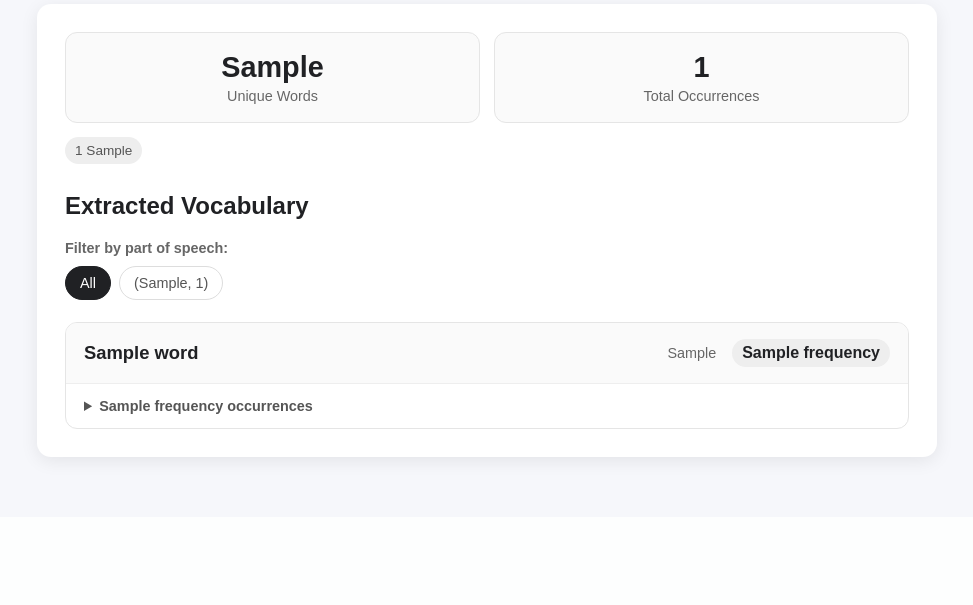
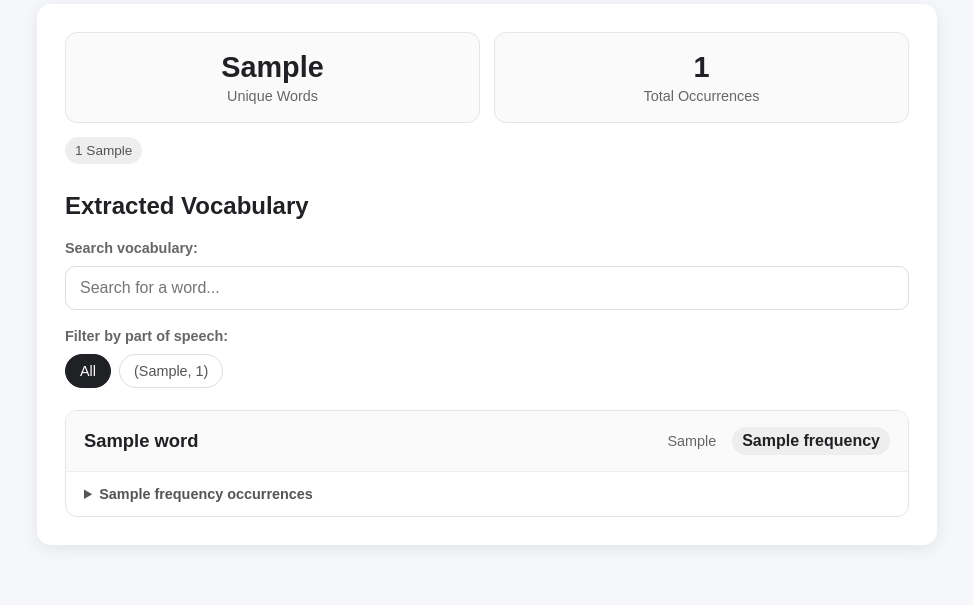
Before and after one commit to Joycie221/korean-vocab-extractor, a Flask app: template templates/index.html in a window 1280 px wide. Shown: the part 511-1116 px from the top of the page, without its empty margins (153-1126 px from the left). Before the commit the page ends 977 px from the top, so only its background shows below. Run offline with Flask 3, Linux system fonts and the light colour scheme; the template is opened without the code that fills it: most values are stand-ins (such as "Sample title", 1, 10 or a date in 2020).

Commit message:
Add vocabulary search

```diff
--- a/static/style.css
+++ b/static/style.css
@@ -277,3 +277,39 @@ th {
     border-color: #202124;
     color: white;
 }
+
+.vocabulary-controls {
+    margin-bottom: 22px;
+}
+
+.search-section {
+    margin-bottom: 18px;
+}
+
+.vocabulary-search {
+    width: 100%;
+    padding: 12px 14px;
+    border: 1px solid #dddddd;
+    border-radius: 10px;
+    background: #ffffff;
+    color: #202124;
+    font-size: 1rem;
+}
+
+.vocabulary-search:focus {
+    outline: none;
+    border-color: #555;
+}
+
+.filter-section {
+    margin-bottom: 0;
+}
+
+.no-results-message {
+    padding: 18px;
+    border: 1px solid #e5e5e5;
+    border-radius: 10px;
+    background: #fafafa;
+    color: #666;
+    text-align: center;
+}
--- a/templates/index.html
+++ b/templates/index.html
@@ -74,6 +74,25 @@
 
                 <h2>Extracted Vocabulary</h2>
 
+                <div class="vocabulary-controls">
+
+                    <div class="search-section">
+                        <label
+                            for="vocabulary-search"
+                            class="filter-label"
+                        >
+                            Search vocabulary:
+                        </label>
+
+                        <input
+                            type="search"
+                            id="vocabulary-search"
+                            class="vocabulary-search"
+                            placeholder="Search for a word..."
+                            autocomplete="off"
+                        >
+                    </div>
+
                     <div class="filter-section">
                         <span class="filter-label">
                             Filter by part of speech:
@@ -100,11 +119,22 @@
                         </div>
                     </div>
 
+                </div>
+
+                <p
+                    id="no-results-message"
+                    class="no-results-message"
+                    hidden
+                >
+                    No vocabulary matches your search.
+                </p>
+
                 <div class="vocabulary-list">
                     {% for item in vocab_list %}
                         <article
                             class="vocabulary-item"
                             data-pos="{{ item.part_of_speech }}"
+                            data-word="{{ item.word }}"
                         >
                             <div class="vocabulary-header">
                                 <span class="vocab-word">
@@ -154,9 +184,51 @@
         const vocabularyItems =
             document.querySelectorAll(".vocabulary-item");
 
+        const searchInput =
+            document.querySelector("#vocabulary-search");
+
+        const noResultsMessage =
+            document.querySelector("#no-results-message");
+
+        let selectedPartOfSpeech = "All";
+
+        function updateVocabularyDisplay() {
+            const searchTerm =
+                searchInput.value.trim().toLowerCase();
+
+            let visibleItems = 0;
+
+            vocabularyItems.forEach((item) => {
+                const itemPartOfSpeech =
+                    item.dataset.pos;
+
+                const itemWord =
+                    item.dataset.word.toLowerCase();
+
+                const matchesPartOfSpeech =
+                    selectedPartOfSpeech === "All" ||
+                    itemPartOfSpeech === selectedPartOfSpeech;
+
+                const matchesSearch =
+                    itemWord.includes(searchTerm);
+
+                const shouldShow =
+                    matchesPartOfSpeech && matchesSearch;
+
+                item.hidden = !shouldShow;
+
+                if (shouldShow) {
+                    visibleItems += 1;
+                }
+            });
+
+            noResultsMessage.hidden =
+                visibleItems !== 0;
+        }
+
         filterButtons.forEach((button) => {
             button.addEventListener("click", () => {
-                const selectedPartOfSpeech =
+                selectedPartOfSpeech =
                     button.dataset.filter;
 
                 filterButtons.forEach((otherButton) => {
@@ -165,18 +237,14 @@
 
                 button.classList.add("active");
 
-                vocabularyItems.forEach((item) => {
-                    const itemPartOfSpeech =
-                        item.dataset.pos;
-
-                    const shouldShow =
-                        selectedPartOfSpeech === "All" ||
-                        itemPartOfSpeech === selectedPartOfSpeech;
-
-                    item.hidden = !shouldShow;
+                updateVocabularyDisplay();
             });
         });
-        });
+
+        searchInput.addEventListener(
+            "input",
+            updateVocabularyDisplay
+        );
     </script>
 </body>
 </html>
```
Lines whose indentation alone changed are shown as unchanged.
